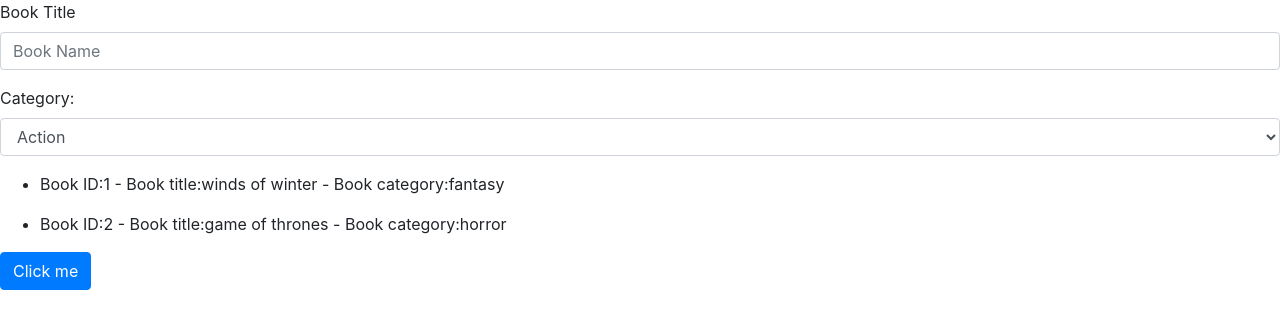
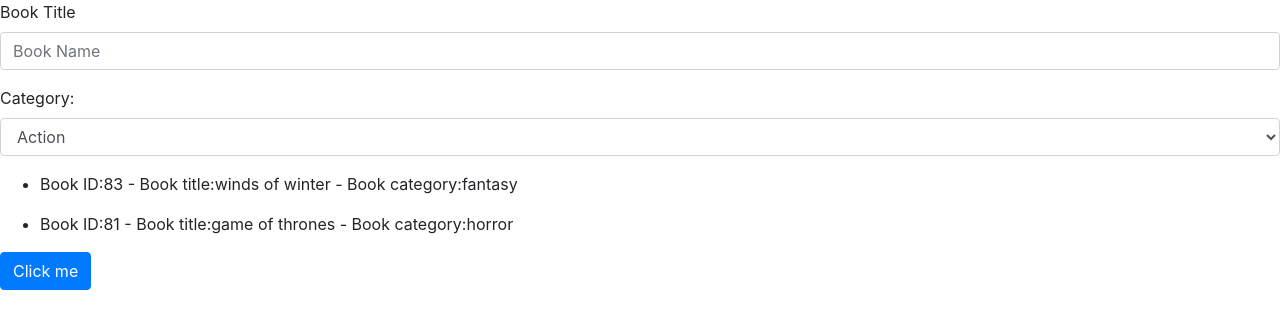
Before and after one commit to abouhid/Magic_books, a Gatsby site: page / in a window 1280 px wide. Built offline with nearby package versions, Linux system fonts and the light colour scheme; Gatsby itself is replaced by a stand-in of ours.

Commit message:
Add random books

```diff
--- a/src/components/BooksList.js
+++ b/src/components/BooksList.js
@@ -2,19 +2,8 @@
 import Book from "./Book"
 import { Button } from "react-bootstrap"
 import "bootstrap/dist/css/bootstrap.min.css"
+import { bookObj } from "../pages"
 
-export const bookObj = [
-  {
-    id: 1,
-    title: "winds of winter",
-    category: "fantasy",
-  },
-  {
-    id: 2,
-    title: "game of thrones",
-    category: "horror",
-  },
-]
 const BooksList = () => {
   const displayBooks = bookObj.map(book => {
     return <Book key={book.id} book={book} />
--- a/src/pages/index.js
+++ b/src/pages/index.js
@@ -3,8 +3,18 @@
 import App from "../components/App.js"
 import { Provider } from "react-redux"
 import store from "../reducers/books"
-import { bookObj } from "../components/BooksList"
-
+export const bookObj = [
+  {
+    id: Math.floor(Math.random() * 100),
+    title: "winds of winter",
+    category: "fantasy",
+  },
+  {
+    id: Math.floor(Math.random() * 100),
+    title: "game of thrones",
+    category: "horror",
+  },
+]
 const IndexPage = () => {
   const [books, setBooks] = useState(bookObj)
   return (
--- a/src/reducers/books.js
+++ b/src/reducers/books.js
@@ -12,8 +12,8 @@
   type: "CREATE_BOOK",
   payload: {
     id: 1,
-    title: "winds of winter",
-    category: "fantasy",
+    title: "This is a book",
+    category: "Action",
   },
 })
 
--- a/src/reducers/index.js
+++ b/src/reducers/index.js
@@ -1,8 +1,6 @@
 import { combineReducers } from "redux"
 
 const reducer = (book = {}, action) => {
-  console.log(action)
-
   switch (action.type) {
     case "CREATE_BOOK":
       return { ...book, ...action.payload }
```
